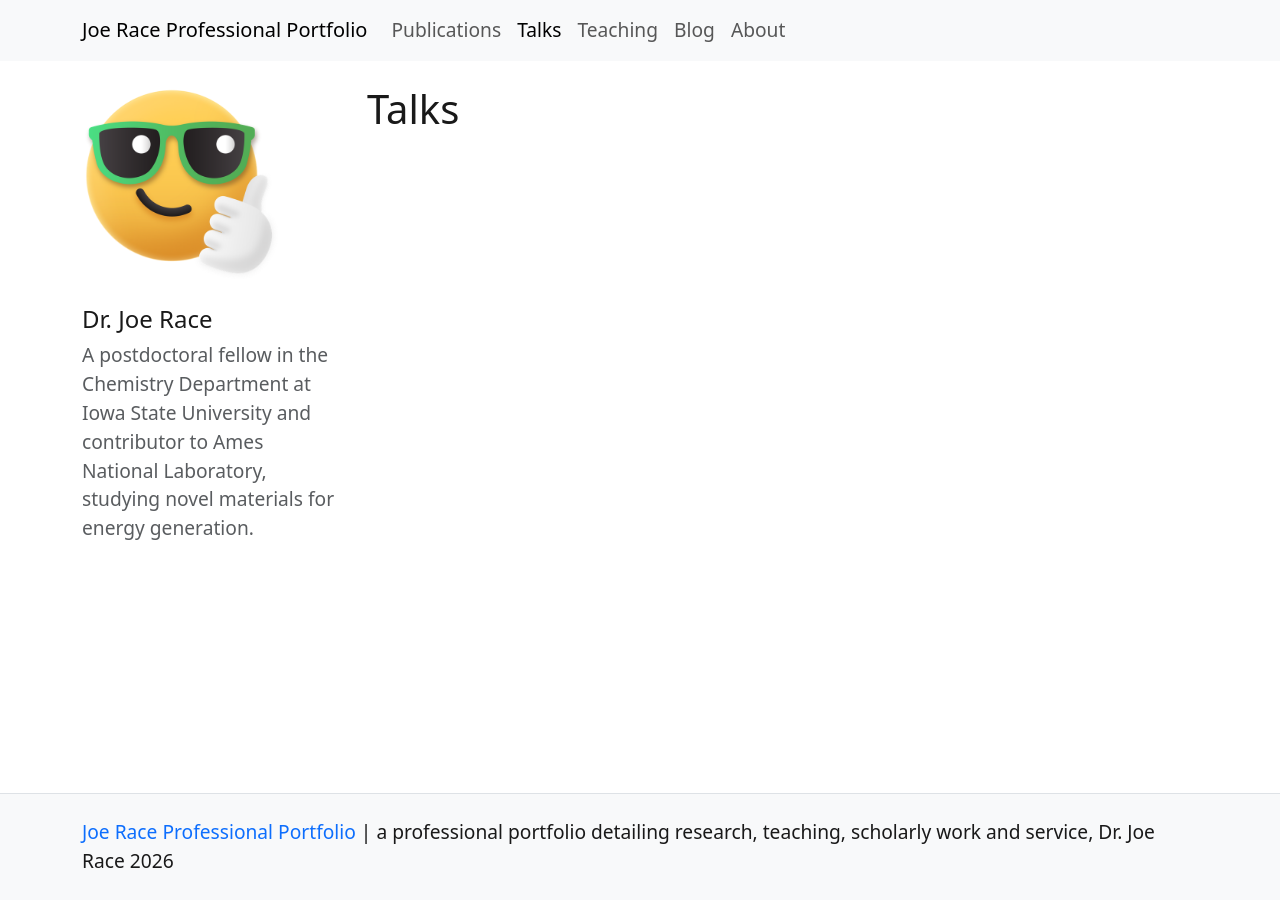
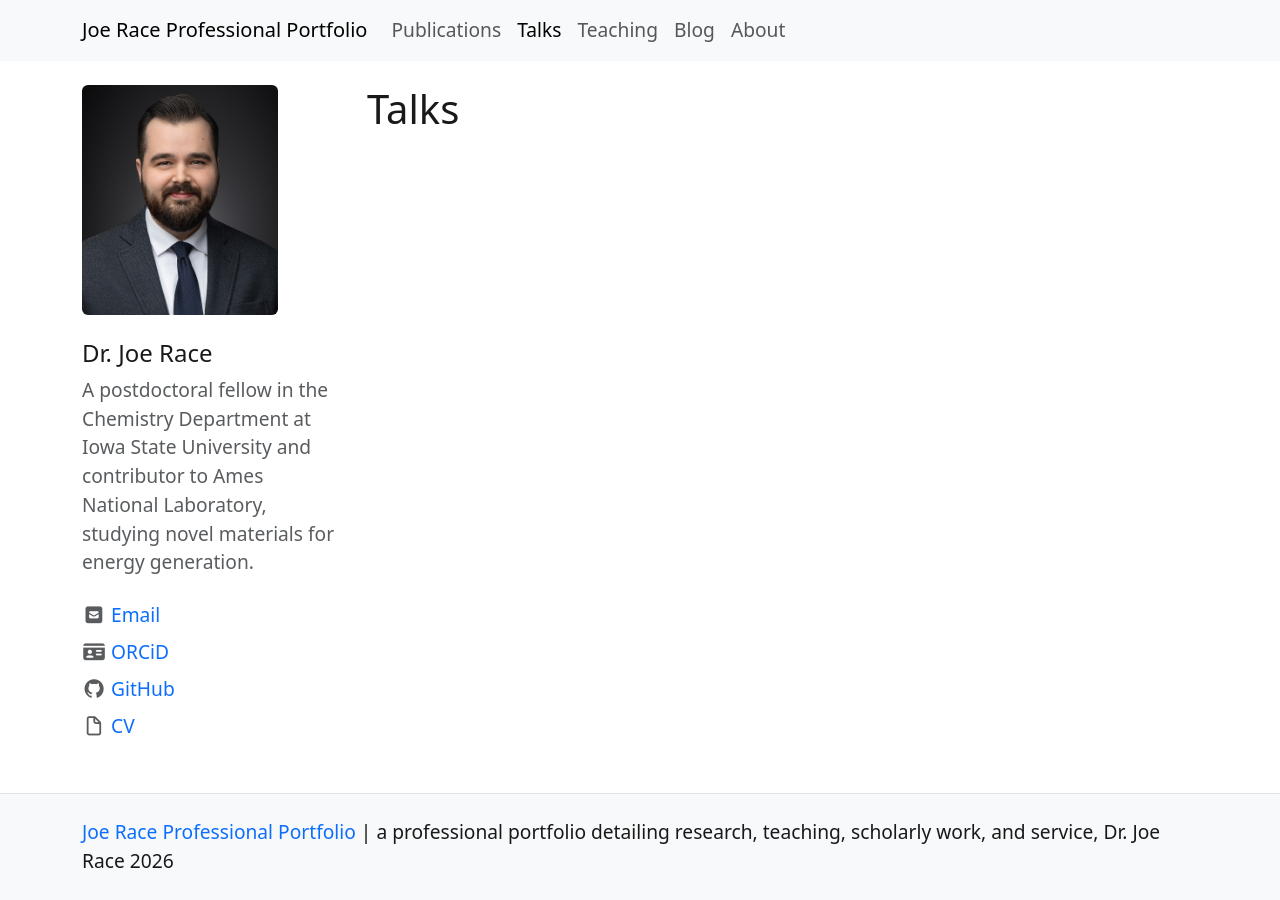
Before and after one commit to race-joseph/joe-race, a Jekyll site: the page built from pages/talks.md, in a window 1280 px wide. Built offline with Jekyll 4.4.1, drawn with Linux system fonts in a browser that asks for light colours; nearby versions of some CDN libraries; some of the changed lines change nothing that is shown.

Commit message:
Added headshot, email, GiHub, ORCID, and CV

```diff
--- a/_config.yml
+++ b/_config.yml
@@ -10,18 +10,18 @@
 # SITE SETTINGS
 #
 title: Joe Race Professional Portfolio
-description: "a professional portfolio detailing research, teaching, scholarly work and service"
+description: "a professional portfolio detailing research, teaching, scholarly work, and service"
 year: 2026
 author: Dr. Joe Race
 bio: A postdoctoral fellow in the Chemistry Department at Iowa State University and contributor to Ames National Laboratory, studying novel materials for energy generation.
 
 # PERSONAL URLS
-image: /assets/img/emoji-cool.png
-email:
-github_profile:
+image: /assets/img/Headshot_Spring_2025_cropped.jpg
+email: jrace@iastate.edu
+github_profile: https://github.com/race-joseph
 department:
-orcid:
-cv:
+orcid: https://orcid.org/0000-0002-8551-3627
+cv: /assest/2026_8_3_Race_Joseph_CV.pdf
 
 # PAGE METADATA SETTINGS [optional!]
 # organization-name:
```
Also changed, not shown: assets/img/Headshot_Spring_2025_cropped.jpg (added), 1 other file.
